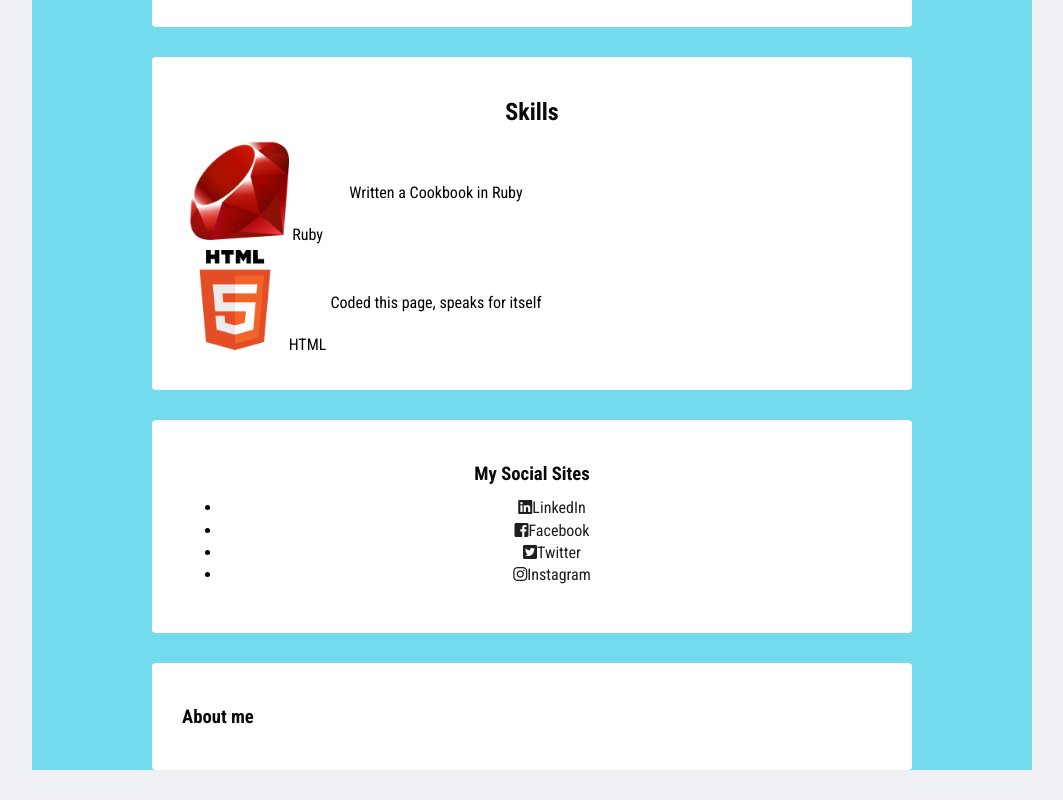
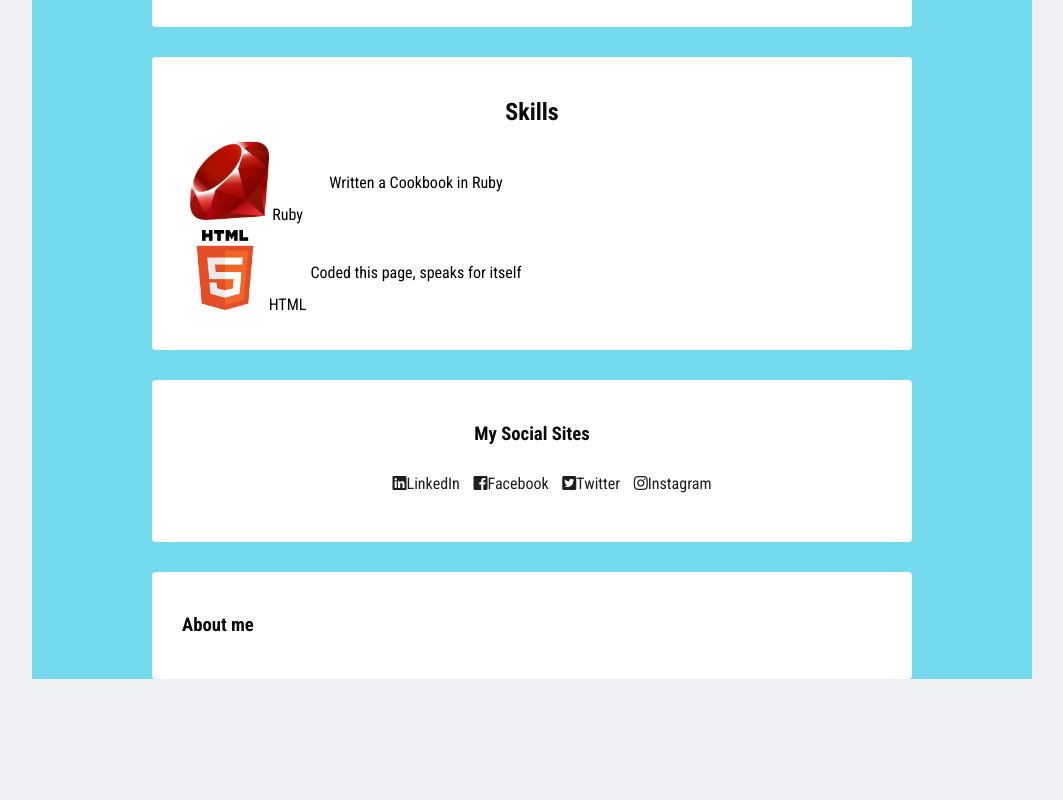
Before and after one commit to yatanblu/profile, a plain HTML site: page index.html in a window 1280 px wide. Shown: the part 517-1317 px from the top of the page, without its empty margins (108-1171 px from the left). After the commit the page ends 1226 px from the top, so only its background shows below. Drawn offline with Linux system fonts and the light colour scheme.

Commit message:
improvement of page

```diff
--- a/index.html
+++ b/index.html
@@ -54,7 +54,7 @@
 
       <div class="card-white text-center">
          <h3>My Social Sites</h3>
-        <ul>
+        <ul class="list-inline">
           <li><a href="http://linkedin.com/in/yatanblumenthal" target="_blank"><i class="fab fa-linkedin"></i>LinkedIn</a>
           </li>
           <li>
--- a/style.css
+++ b/style.css
@@ -39,11 +39,14 @@ a {
   text-decoration: none;
 }
 a:hover {
-  color: rgb(70,70,70);
+  color: #74dbef;
   text-decoration:
 
 }
 
+ul {
+  display:inline-block;
+}
 
 /*CLASS start with .class */
 /* containter */
@@ -82,8 +85,8 @@ a:hover {
 }
 
 .img-small-square {
-  width: 100px;
-  height: 100px;
+  width: 80px;
+  height: 80px;
 }
 
 
@@ -96,8 +99,10 @@ border-radius: 50%;
 
 .list-inline li {
   list-style: none;
-  display:inline;
+  display: inline-flex;
+  margin: 0 5px;
 }
+
 
 /* IDS start with # */
 #logo {
```
Also changed, not shown: 1 other file.
